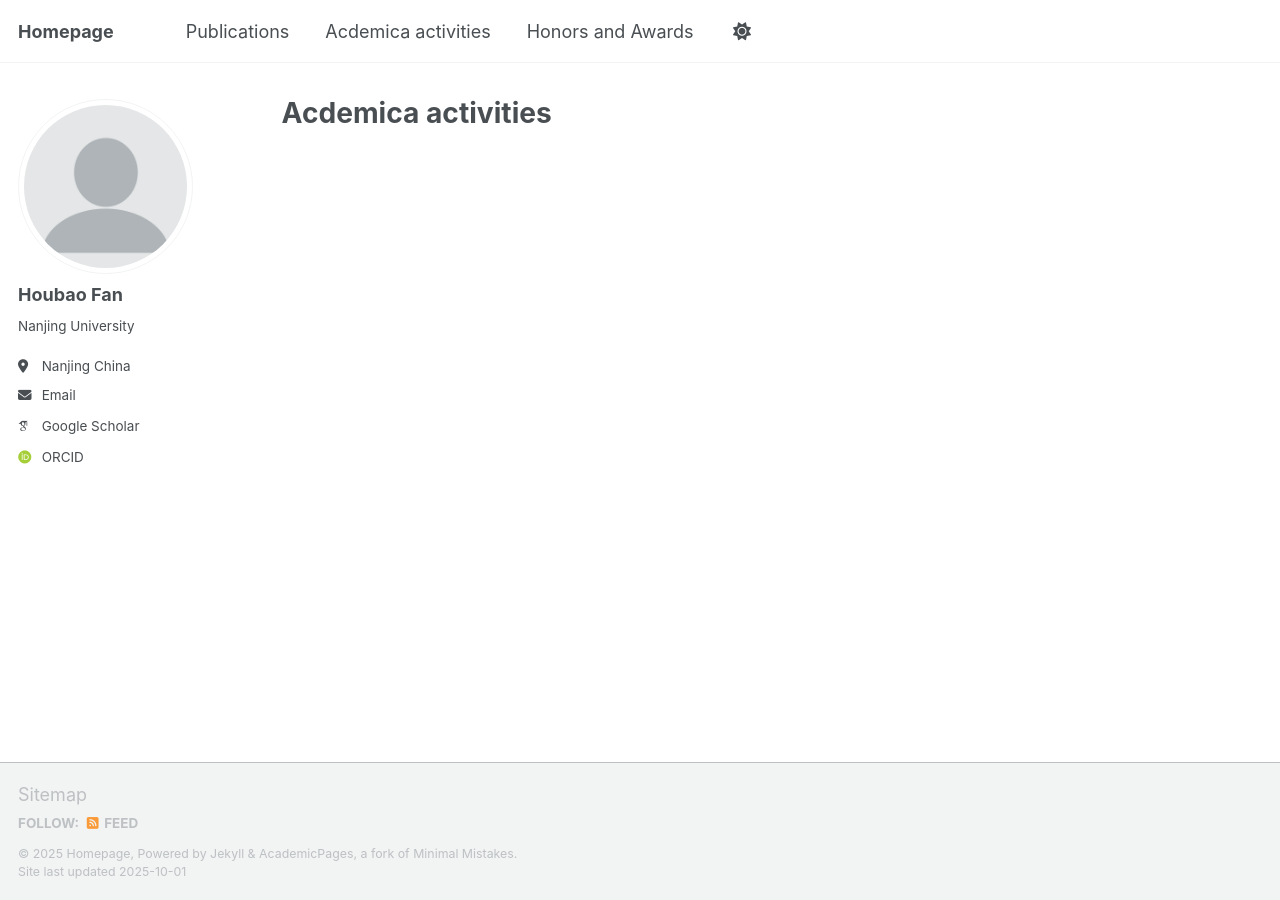
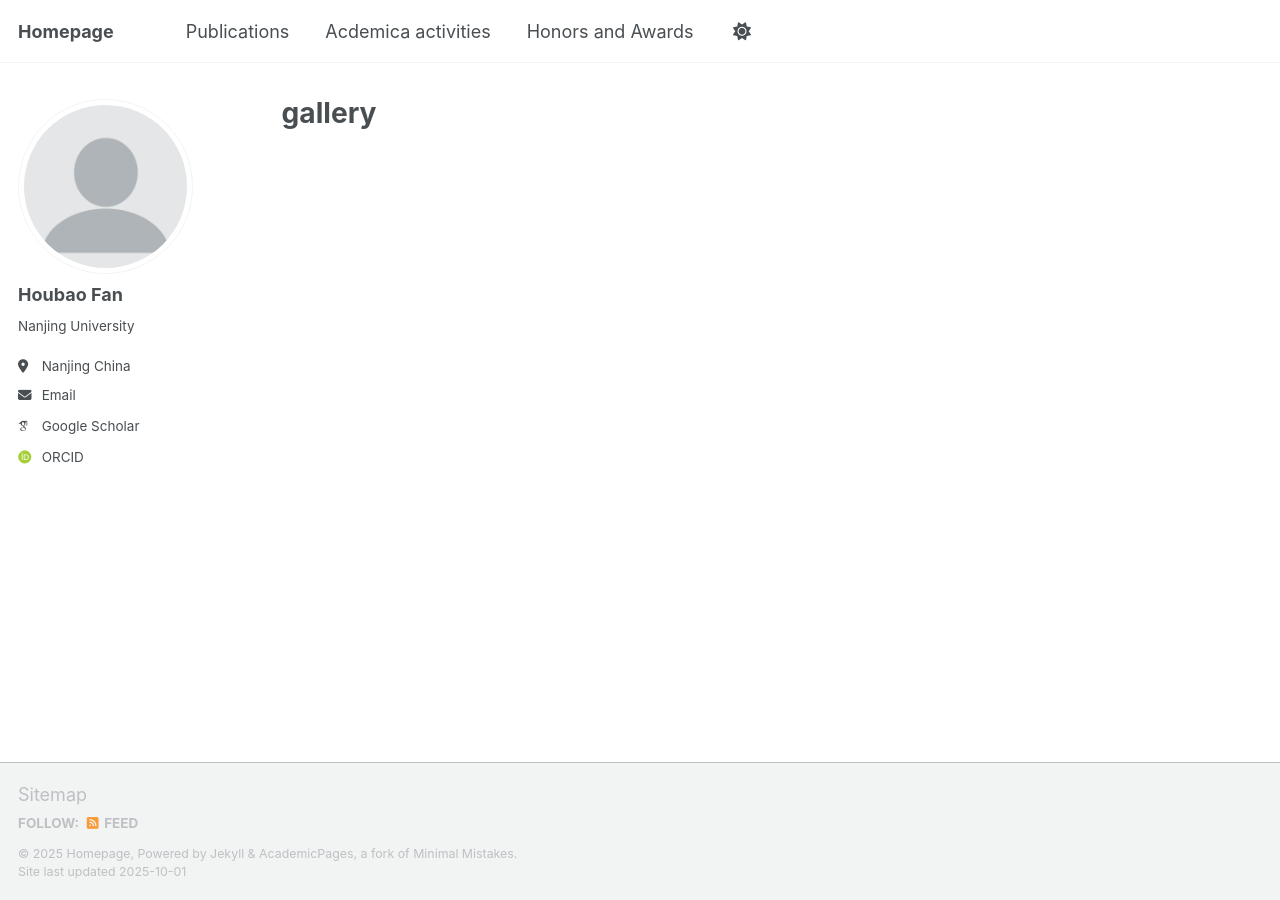
Before and after one commit to fhb0211/fhb0211.github.io, a Jekyll site: the page built from _pages/gallery.md, in a window 1280 px wide. Built offline with Jekyll 4.4.1, drawn with Linux system fonts in a browser that asks for light colours; some web fonts are replaced; a script that is not in the unit is left out.

Commit message:
Update gallery.md

```diff
--- a/_pages/gallery.md
+++ b/_pages/gallery.md
@@ -1,6 +1,6 @@
 ---
 layout: archive
-title: "Acdemica activities"
-permalink: /Acdemica activitiesa/
+title: "gallery"
+permalink: /gallery/
 author_profile: true
 ---
```
